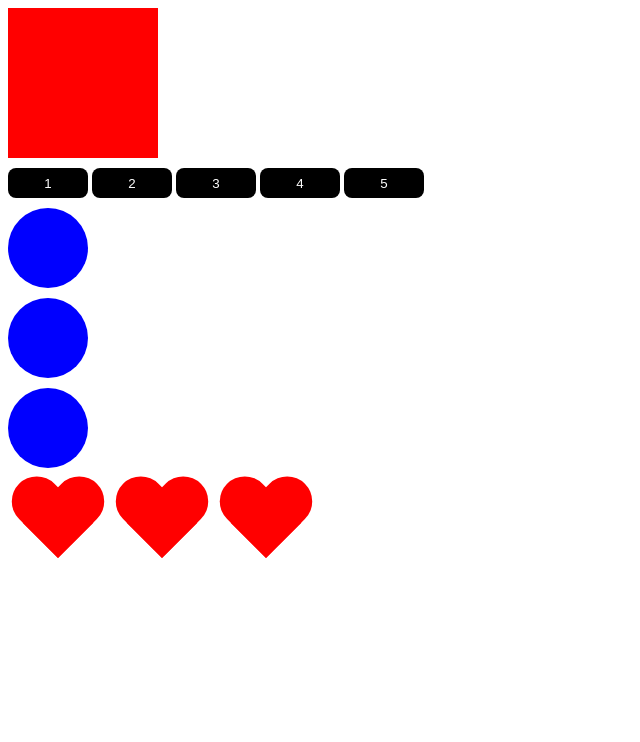
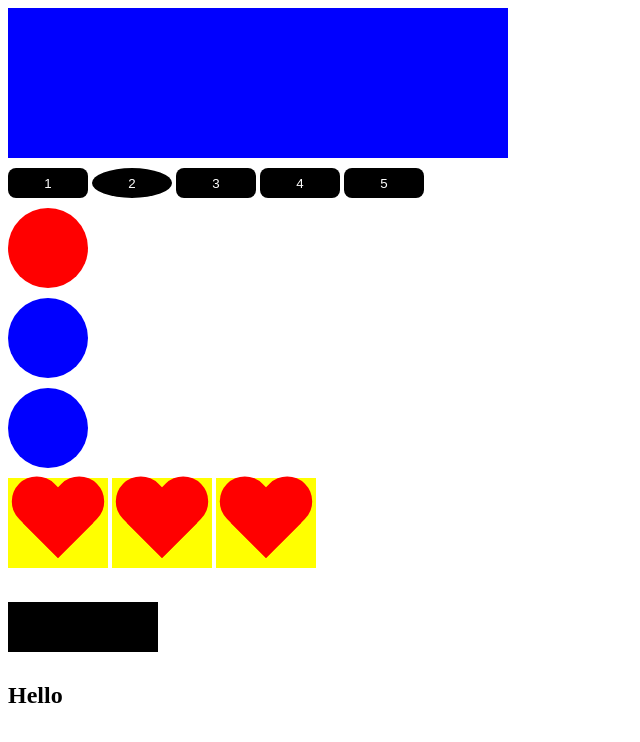
Before and after one commit to MrVladevoit/course_javascript_full, a plain HTML site: page elements.html in a window 1280 px wide. Shown: the whole page, without its empty margins (0-640 px from the left). Drawn offline with Linux system fonts and the light colour scheme.

Commit message:
Work with node in DOM

```diff
--- a/elements.html
+++ b/elements.html
@@ -25,6 +25,6 @@
 
 		</div>
 
-		<script src="js/dom.js"></script>
+		<script src="js/dom_events.js"></script>
 	</body>
 </html>
--- /dev/null
+++ b/js/dom_events.js
@@ -0,0 +1,96 @@
+"use strict";
+
+const box = document.getElementById('box'),
+      btns = document.getElementsByTagName('button'),
+      circles = document.getElementsByClassName('circle'),
+      hearts = document.querySelectorAll('.heart'),
+      oneHeart = document.querySelector('.heart'),
+      wrapper = document.querySelector('.wrapper');
+
+
+console.dir(box); // -> выводим в консоль всю информацию ввиде объекта для этого элемента
+
+// 1) Change Styless
+
+// box.style.backgroundColor = 'blue';
+// box.style.width = '500px';
+
+const num = 500;
+box.style.cssText = `background-color: blue; width: ${num}px;`;
+
+btns[1].style.borderRadius = '100%';
+circles[0].style.backgroundColor = ('red');
+
+// 2)  Циклы
+
+for (let i = 0; i < hearts.length; i++) {
+    hearts[i].style.backgroundColor = 'blue';
+}
+
+hearts.forEach(item => {
+    item.style.backgroundColor = 'yellow';
+});
+
+// 3) Работа с новыми элементами из JS на странице
+
+const div = document.createElement('div');
+// const text = document.createTextNode('Тут был я'); - устарело, сейчас его не используют
+
+div.classList.add('black');
+
+// append - новый метод вставки элементов на страницу
+// Он вставляет в самый конце body - новый элемент  div
+// document.body.append(div);
+
+// Вставляет в самый конце wrapper - новый элемент  div
+// wrapper.append(div);
+
+// prepend - вставляет новый эелемент вначало другого элемента
+// wrapper.prepend(div);
+
+// Вставить перед элемента
+// hearts[0].before(div);
+
+// Вставить после элемента
+// hearts[0].after(div);
+
+// Удаление элементов
+// circles[0].remove();
+
+// Замена элементов
+// hearts[0].replaceWith(circles[0]);
+
+// 4) Устаревшие конструкции
+// Вставка в конец родителя
+// wrapper.appendChild(div);
+
+// Вставка перед другим элементов
+// wrapper.insertBefore(div, hearts[2]);
+
+// Удаление
+// wrapper.removeChild(hearts[1]);
+
+// Замена
+// wrapper.replaceChild(circles[0], hearts[1]);
+
+
+// 5) Работа с текстом и атрибутами, содержимым div
+
+// wrapper.append(div);
+// div.innerHTML = "Hello World";
+// div.innerHTML = "<h1>Hello World</h1>";
+// div.textContent = "Hello";
+
+
+// 6) Вставить кусок HTML кода перед элементом
+wrapper.append(div);
+// div.insertAdjacentHTML('beforebegin', '<h2>Hello</h2>'); // Вставляет этот код перед элементом
+// div.insertAdjacentHTML('afterbegin', '<h2>Hello</h2>'); // Вставляет в начало внутри этого элемента
+// div.insertAdjacentHTML('beforeend', '<h2>Hello</h2>'); // Вставляет в конец внутри этого элемента
+div.insertAdjacentHTML('afterend', '<h2>Hello</h2>'); // Вставляет после этого элемента
+
+// 7) Другой способ получения элементов
+
+const wrapperNew = document.querySelector('.wrapper'),
+      heartsNew = wrapperNew .querySelectorAll('.heart'),
+      oneHeartNew = wrapperNew .querySelector('.heart');
```
